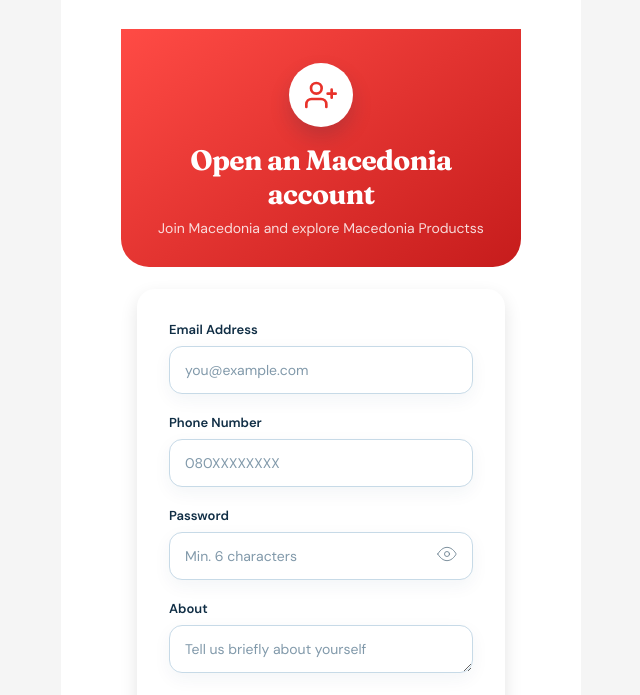
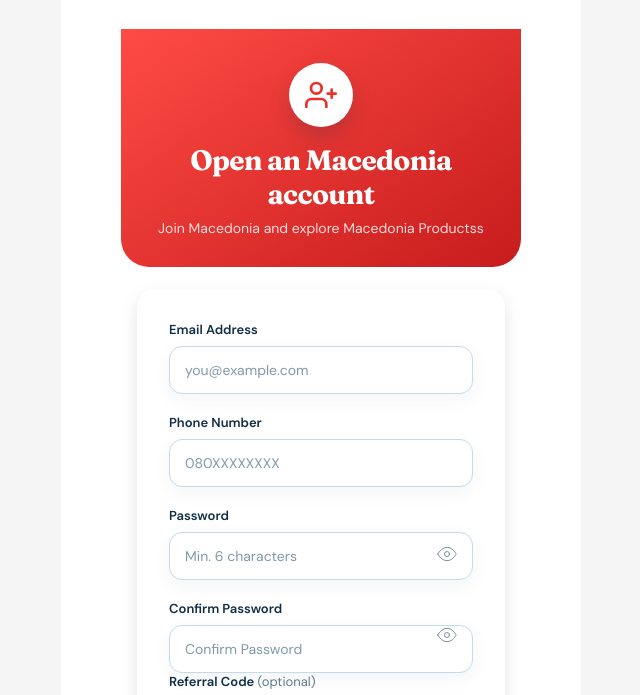
Before and after one commit to nifelux/Macedonia, a website: page register.html in a window 1280 px wide. Shown: the part 99-794 px from the top of the page, without its empty margins (319-959 px from the left). Drawn offline with nearby package versions, Linux system fonts and the light colour scheme.

Commit message:
Add confirm password field with toggle visibility
Replaced 'About' textarea with 'Confirm Password' input field and added a toggle button for password visibility.

```diff
--- a/register.html
+++ b/register.html
@@ -405,9 +405,15 @@
               </div>
             </div>
 
-            <div class="form-group">
-              <label class="form-label" for="about">About</label>
-              <textarea id="about" class="form-input" rows="3" maxlength="500" placeholder="Tell us briefly about yourself" required></textarea>
+            <div class="password-wrapper">
+              <label class="form-label" for="about">Confirm Password</label>
+              <input type="password" id="about" class="form-input" rows="3" maxlength="500" placeholder="Confirm Password" required>
+              <button type="button" class="toggle-password" onclick="togglePassword()">
+                  <svg width="20" height="20" viewBox="0 0 24 24" fill="none" stroke="currentColor">
+                    <path d="M1 12s4-8 11-8 11 8 11 8-4 8-11 8-11-8-11-8z"/>
+                    <circle cx="12" cy="12" r="3"/>
+                  </svg>
+              </button>
             </div>
 
             <div class="form-group">
```
